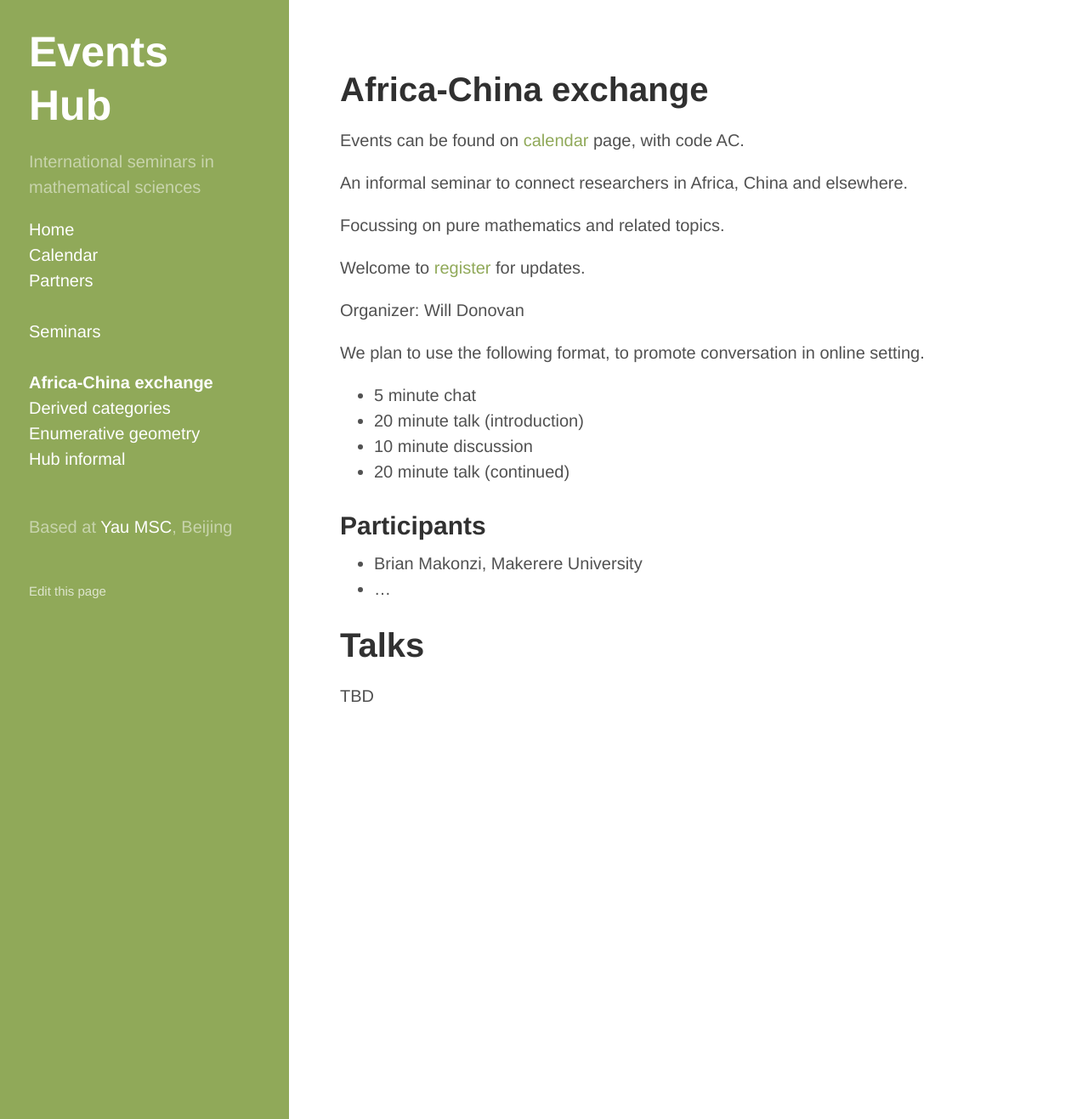
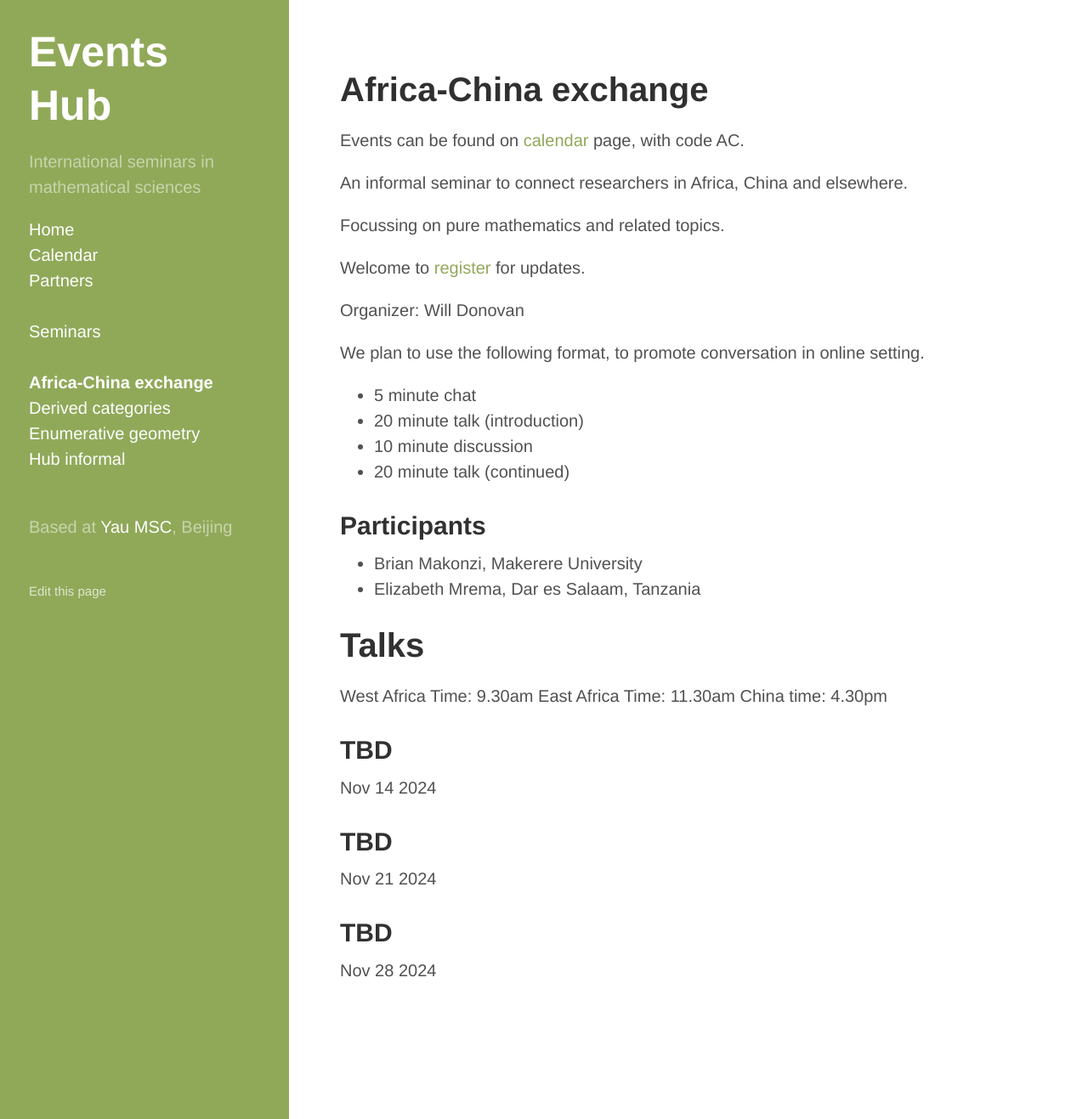
Before and after one commit to yau-msc-events/yau-msc-events.github.io, a Jekyll site: the page built from seminar-ac.md, in a window 1280 px wide and 1317 px high. Shown: the whole window at 85% size. Built offline with Jekyll 4.4.1, drawn with Linux system fonts in a browser that asks for light colours.

Commit message:
Update seminar-ac.md

```diff
--- a/seminar-ac.md
+++ b/seminar-ac.md
@@ -22,9 +22,22 @@ We plan to use the following format, to promote conversation in online setting.
 ## Participants
 
 * Brian Makonzi, Makerere University
-* ...
-
+* Elizabeth Mrema, Dar es Salaam, Tanzania
 
 # Talks
 
-TBD
+West Africa Time: 9.30am
+East Africa Time: 11.30am
+China time: 4.30pm
+
+## TBD
+
+Nov 14 2024
+
+## TBD
+
+Nov 21 2024
+
+## TBD
+
+Nov 28 2024
```
